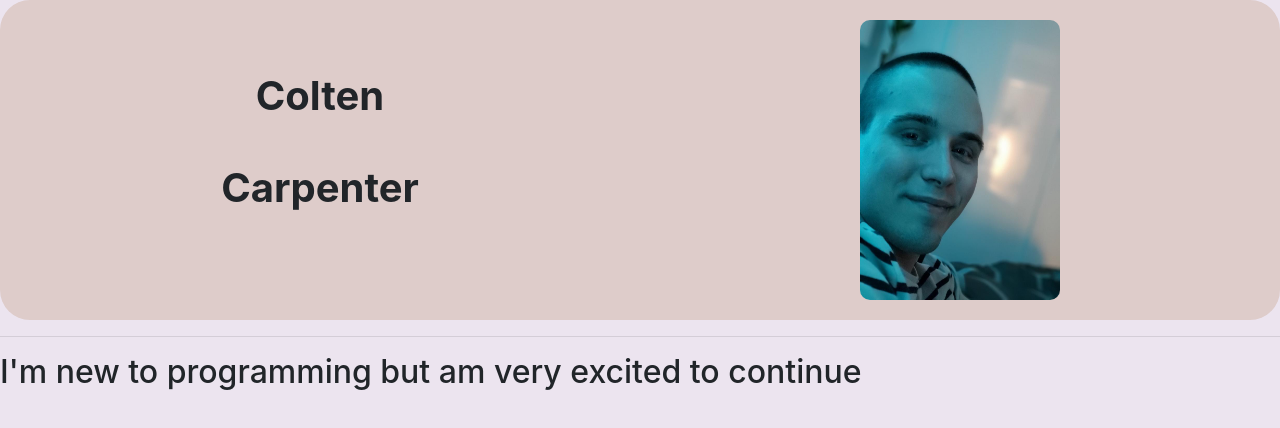
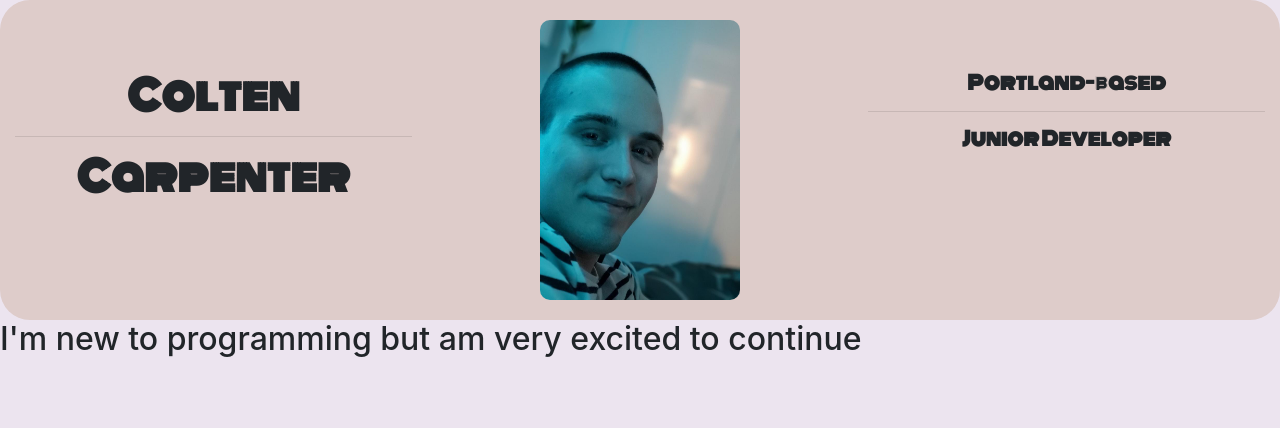
Before and after one commit to ColtenEarlSartre/portfolio, a plain HTML site: page index.html in a window 1280 px wide. Drawn offline with Linux system fonts and the light colour scheme.

Commit message:
adjust header styling and columns

```diff
--- a/css/styles.css
+++ b/css/styles.css
@@ -2,6 +2,7 @@ body{
   background-color: 	#ece4ef;
 }
 .headerstyle{
+  font-family: 'Monoton', cursive;
   background-color: 	#deccca;
   border-radius: 30px;
   text-align: center;
--- a/index.html
+++ b/index.html
@@ -2,6 +2,7 @@
 <html>
   <head>
     <link rel="stylesheet" href="css/bootstrap.css">
+    <link href="https://fonts.googleapis.com/css?family=Bangers|Cinzel|Khand|Monoton|Permanent+Marker&display=swap" rel="stylesheet">
     <link rel="stylesheet" href="css/styles.css" type="text/css" media="all">
     <title>TEST</title>
   </head>
@@ -10,21 +11,45 @@
 
     <div class="container-fluid headerstyle">
       <div class="row">
-        <div class="col-md-6">
+
+
+        <div class="col-md-4">
           <br>
           <br>
           <h1 class="center"><strong>Colten</strong></h1>
-          <br>
+          <hr>
           <h1 class="center .bg-light"><strong>Carpenter</strong></h1>
           <br>
         </div>
-        <div class="col-md-6">
+
+
+
+
+
+        <div class="col-md-4">
           <img src="img/me-blue.jpg" class="fuzzify" height="320" width="240" class="center" alt="A photo of me at the beach.">
         </div>
+
+
+        <div class="col-md-4"
+          <br>
+          <br>
+          <br>
+          <h1 class="center small"><strong>Portland-based</strong></h1>
+          <hr>
+          <h1 class="center small"><strong>Junior Developer</strong></h1>
+          <br>
+          <br>
+          <br>
+        </div>
+
+
+
+
       </div>
     </div>
 
-    <hr>
+
 
     <h2>I'm new to programming but am very excited to continue </h2>
 
```
